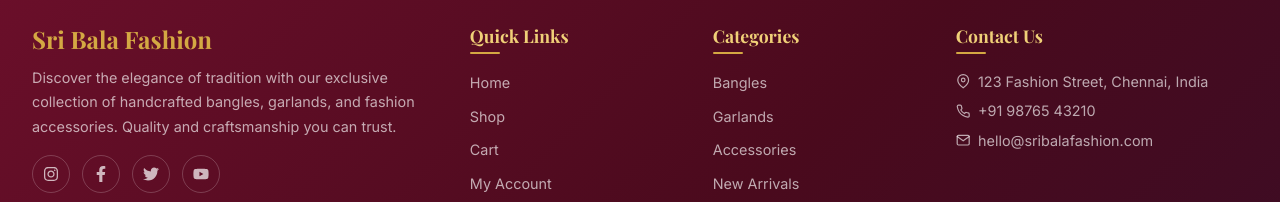
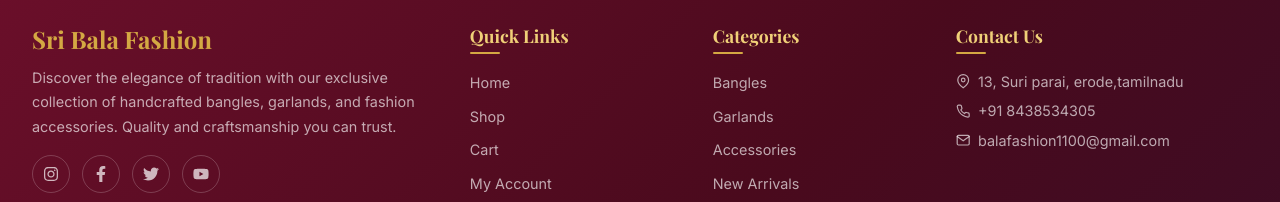
Before and after one commit to dhanaseelan-a/sribalafashion, a React (Vite) app: page / in a window 1280 px wide. Shown: the part 2817-3019 px from the top of the page. Built offline with nearby package versions, Linux system fonts and the light colour scheme; no server answers; a web font is replaced by a local one.

Commit message:
Update footer contact information

```diff
--- a/src/components/layout/Footer.jsx
+++ b/src/components/layout/Footer.jsx
@@ -26,9 +26,9 @@ function Footer() {
         return () => document.removeEventListener('visibilitychange', handleVisibility);
     }, [fetchContent]);
 
-    const address = content?.footerAddress || '123 Fashion Street, Chennai, India';
-    const phone = content?.footerPhone || '+91 98765 43210';
-    const email = content?.footerEmail || 'hello@sribalafashion.com';
+    const address = content?.footerAddress || '13, Suri parai, erode,tamilnadu';
+    const phone = content?.footerPhone || '+91 8438534305';
+    const email = content?.footerEmail || 'balafashion1100@gmail.com';
     const instagram = content?.footerInstagram || '#';
     const facebook = content?.footerFacebook || '#';
     const twitter = content?.footerTwitter || '#';
```
